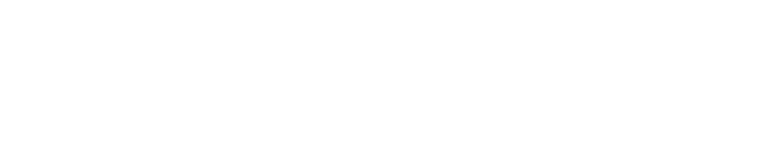
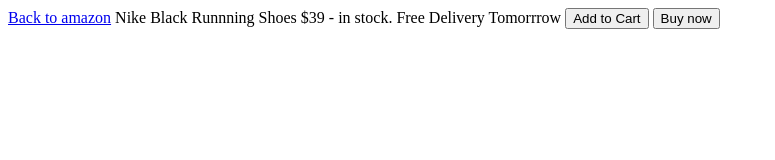
Before and after one commit to Mankiratbrar/WebDevelopment, a plain HTML site: page index.html in a window 1280 px wide. Shown: the whole page, without its empty margins (0-775 px from the left). Drawn offline with Linux system fonts and the light colour scheme.

Commit message:
new files

```diff
--- a/index.html
+++ b/index.html
@@ -1,11 +1,10 @@
-<!DOCTYPE html>
-<html lang="en">
-<head>
-    <meta charset="UTF-8">
-    <meta name="viewport" content="width=device-width, initial-scale=1.0">
-    <title>Document</title>
-</head>
 <body>
+    <a href="http://amazon.com">Back to amazon</a>
+    Nike Black Runnning Shoes
+    $39 - in stock.
+    Free Delivery Tomorrrow
+    <button class="cart">Add to Cart</button>
+    <button class="buy">Buy now</button>
 
 </body>
 </html>
```
Also changed, not shown: styles.css (added).
